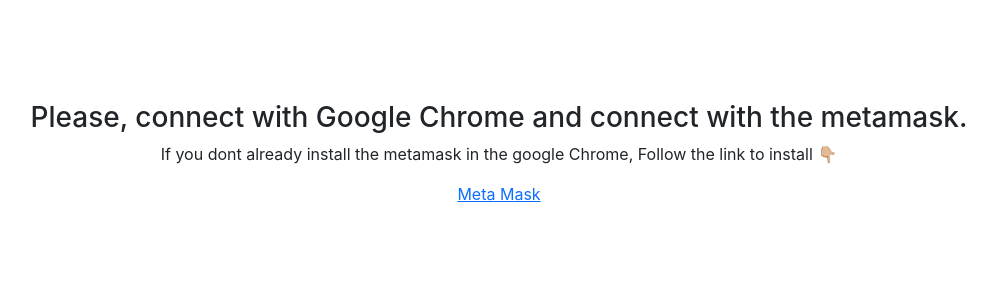
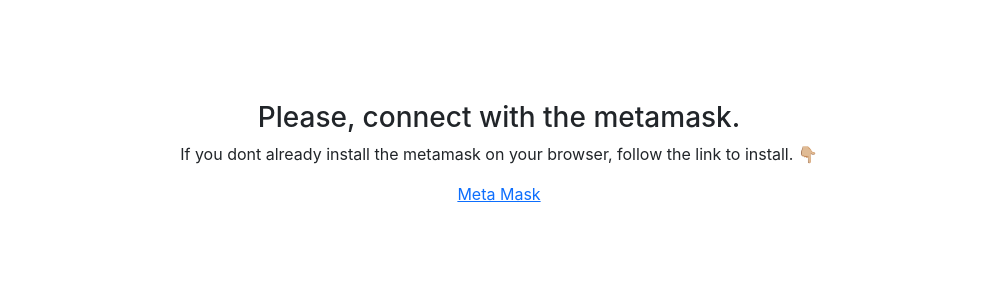
Before and after one commit to jmorettoni/marketplace_eth, a React (Vite) app: page / in a window 1280 px wide. Shown: the top 300 px of the page, without its empty margins (141-1137 px from the left). Built offline with nearby package versions, Linux system fonts and the light colour scheme.

Commit message:
up network infos

```diff
--- a/src/components/Install.jsx
+++ b/src/components/Install.jsx
@@ -1,8 +1,8 @@
 const Install = () => {
     return (
       <div>
-        <h3 style={{width:"100%", textAlign:"center"}}><br/><br/><br/>Please, connect with Google Chrome and connect with the metamask.</h3>
-        <p  style={{width:"100%", textAlign:"center"}} >If you dont already install the metamask in the google Chrome,  Follow the link to install 👇🏼 </p>
+        <h3 style={{width:"100%", textAlign:"center"}}><br/><br/><br/>Please, connect with the metamask.</h3>
+        <p  style={{width:"100%", textAlign:"center"}} >If you dont already install the metamask on your browser, follow the link to install. 👇🏼 </p>
         <p  style={{width:"100%", textAlign:"center"}} ><a href="https://metamask.io/download.html" >Meta Mask</a></p>
       </div>
     );
```
